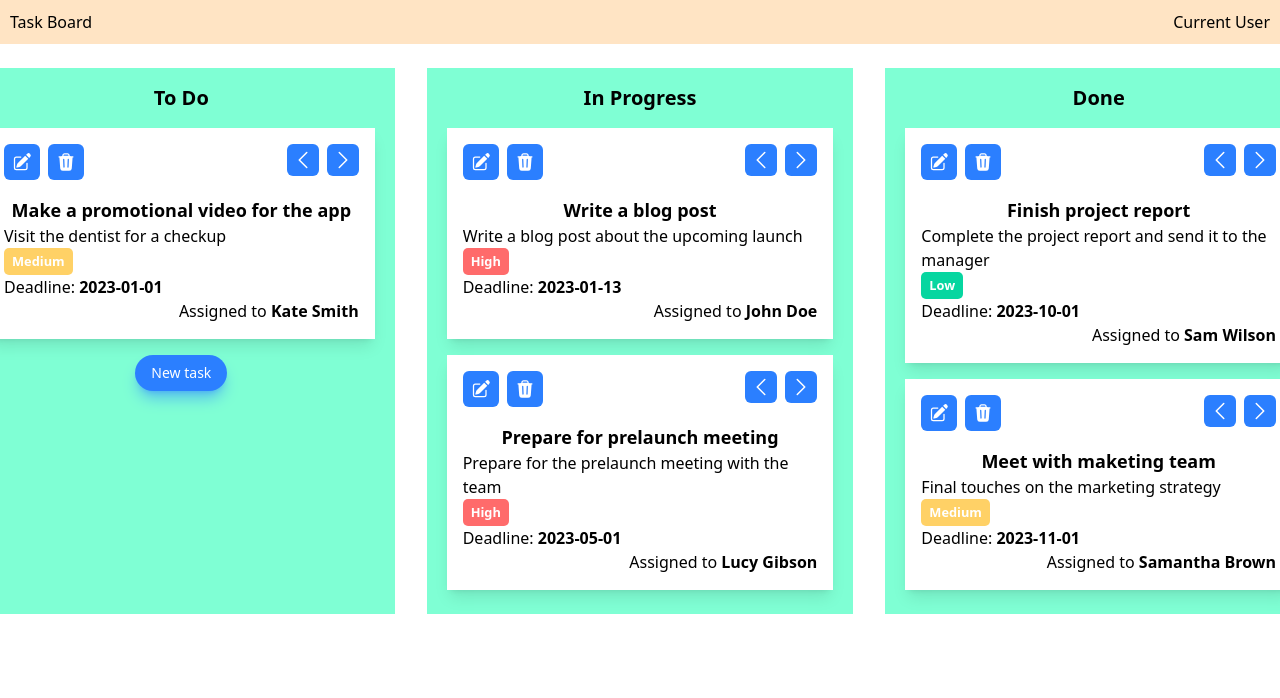
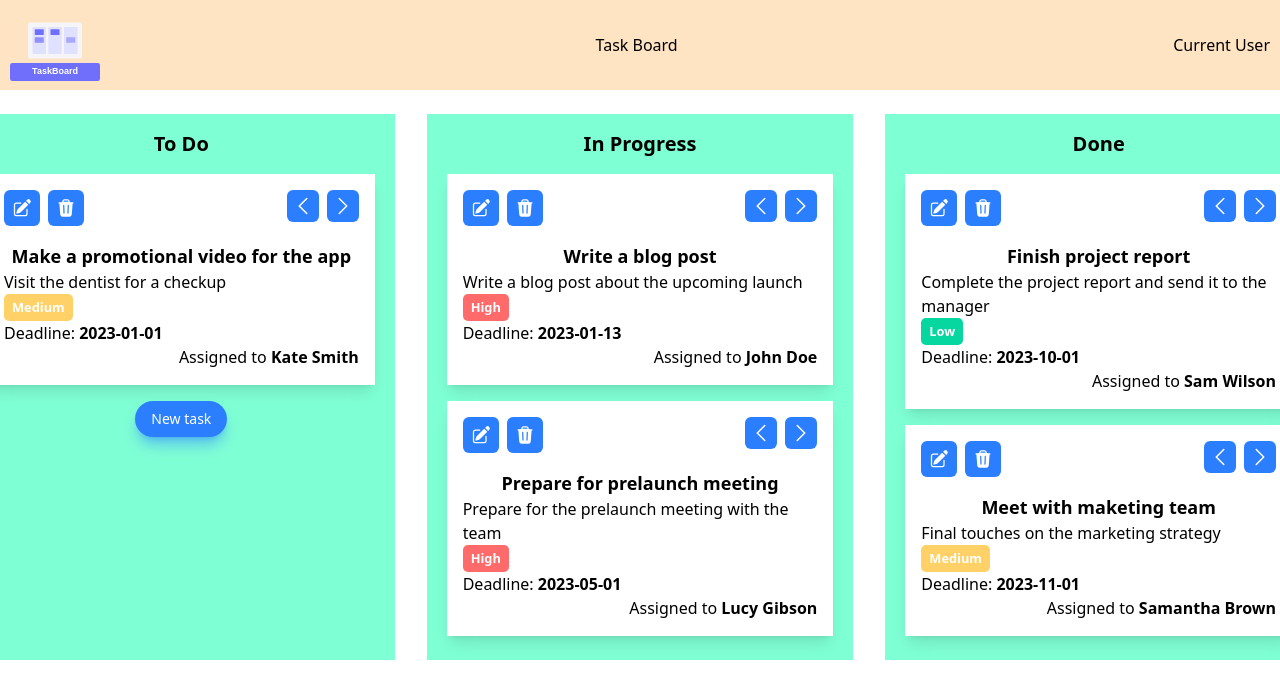
Before and after one commit to youssef-aitali/TaskBoard, a React (Vite) app: page / in a window 1280 px wide. Shown: the top 698 px of the page. Built offline with nearby package versions, Linux system fonts and the light colour scheme.

Commit message:
Adding logo

```diff
--- a/src/App.css
+++ b/src/App.css
@@ -3,10 +3,10 @@ nav {
   justify-content: space-between;
   align-items: center;
   background-color: bisque;
-  padding: 10px;
+  padding: 0 10px;
 }
 
-.container{
+.container {
   display: flex;
   flex-direction: row;
   justify-content: center;
--- a/src/App.jsx
+++ b/src/App.jsx
@@ -7,6 +7,11 @@ function App() {
   return (
     <>
       <nav>
+        <img
+          src="/logo.svg"
+          style={{ width: 90, height: 90 }}
+          alt="TaskBoard"
+        />
         <h3>Task Board</h3>
         <span>Current User</span>
       </nav>
```
Also changed, not shown: public/logo.svg (added).
